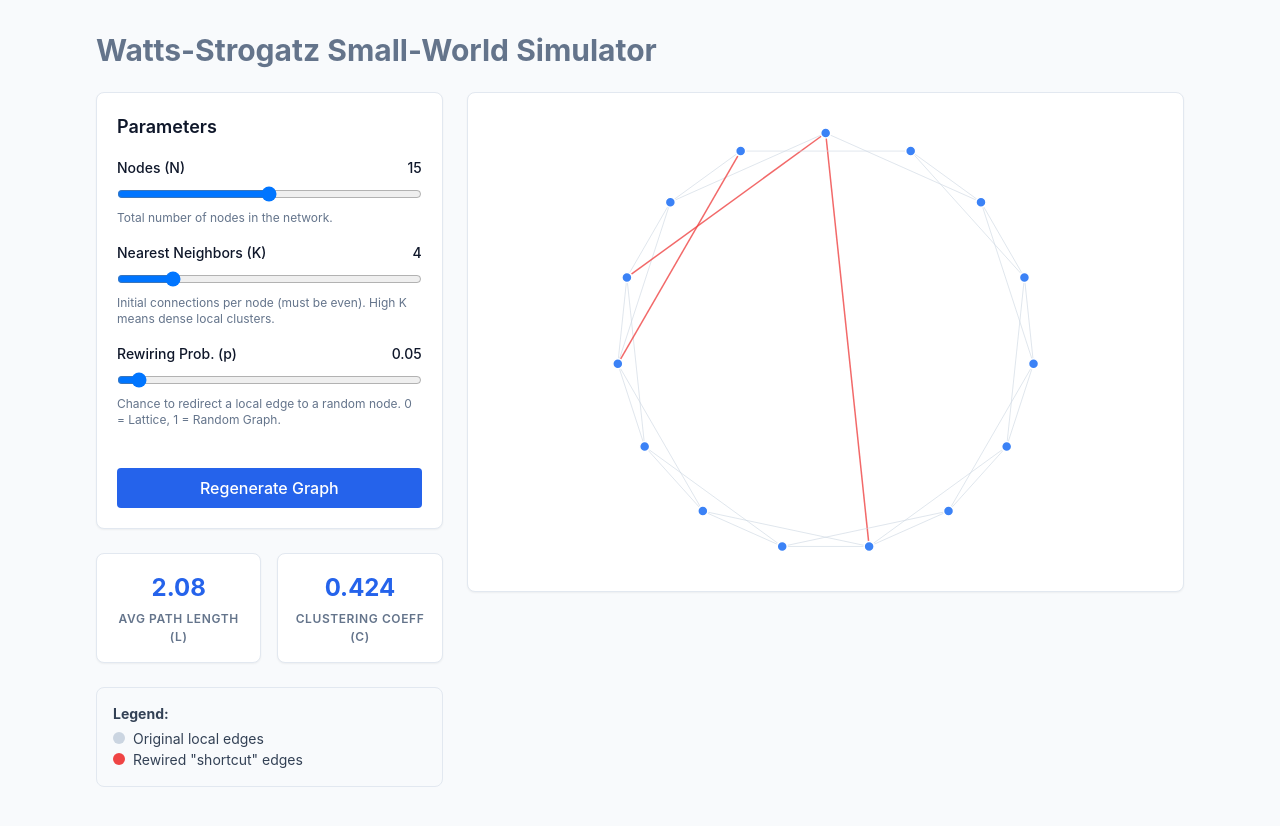
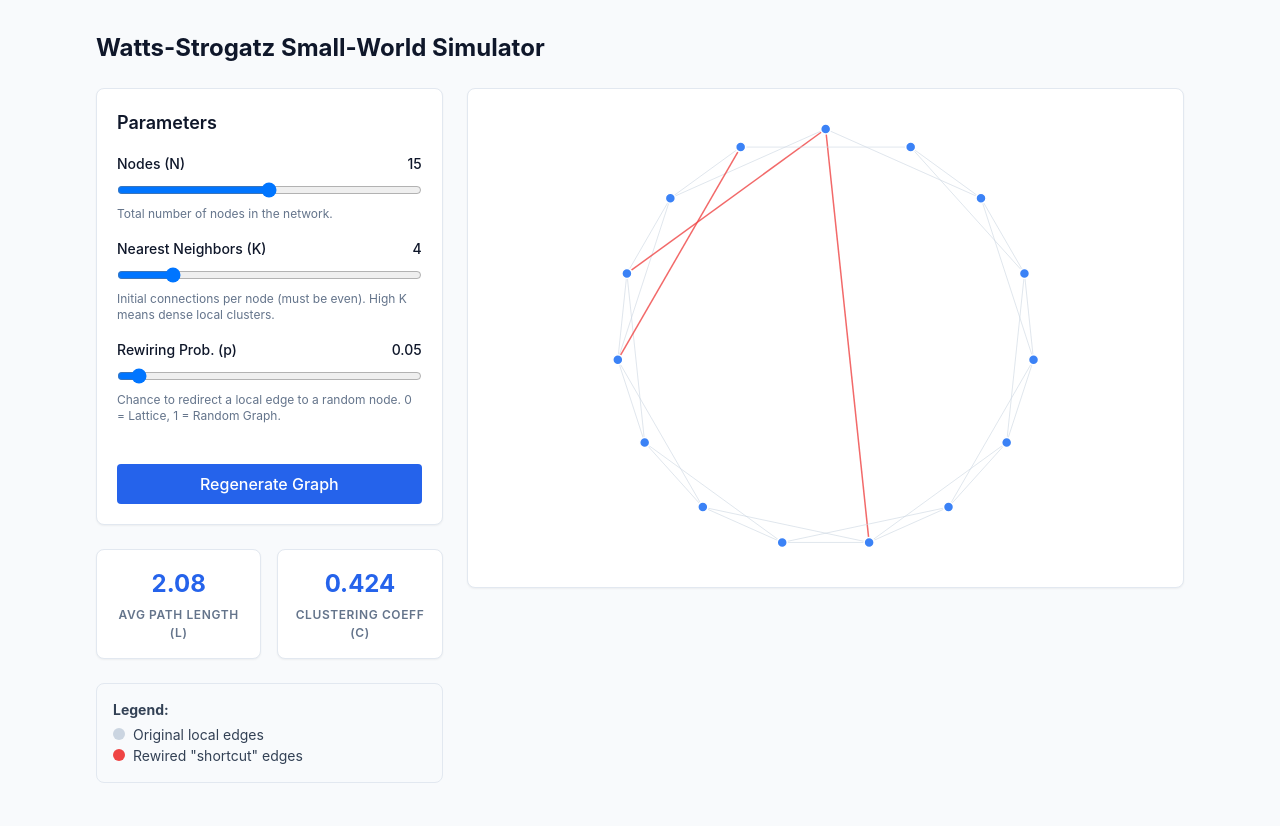
Before and after one commit to erfansoheil/erfansoheil.github.io, a Jekyll site: the page writing-notes/indexing/asset/swn.html, which Jekyll copies as it is, in a window 1280 px wide. Shown: the top 826 px of the page. Built offline with Jekyll 4.4.1, drawn with Linux system fonts in a browser that asks for light colours; nearby versions of some CDN libraries.

Commit message:
Update header styles in nsw.html and swn.html to enhance visual hierarchy by adjusting text size and color. This improves overall presentation and aligns with the design of the documents.

```diff
--- a/writing-notes/indexing/asset/nsw.html
+++ b/writing-notes/indexing/asset/nsw.html
@@ -37,7 +37,7 @@
 <body class="p-4 md:p-8 max-w-6xl mx-auto">
 
     <header class="mb-6">
-        <p class="text-2xl md:text-3xl font-bold text-slate-500">Incremental NSW & Greedy Routing Simulator</h1>
+        <p class="text-xl md:text-2xl font-bold text-slate-800">Incremental NSW & Greedy Routing Simulator</h1>
     </header>
 
     <div class="grid grid-cols-1 lg:grid-cols-3 gap-6">
--- a/writing-notes/indexing/asset/swn.html
+++ b/writing-notes/indexing/asset/swn.html
@@ -25,7 +25,7 @@
 <body class="p-4 md:p-8 max-w-6xl mx-auto">
 
     <header class="mb-6">
-        <p class="text-2xl md:text-3xl font-bold text-slate-500">Watts-Strogatz Small-World Simulator</h1>
+        <p class="text-1xl md:text-2xl font-bold text-slate-900">Watts-Strogatz Small-World Simulator</h1>
     </header>
 
     <div class="grid grid-cols-1 lg:grid-cols-3 gap-6">
```
